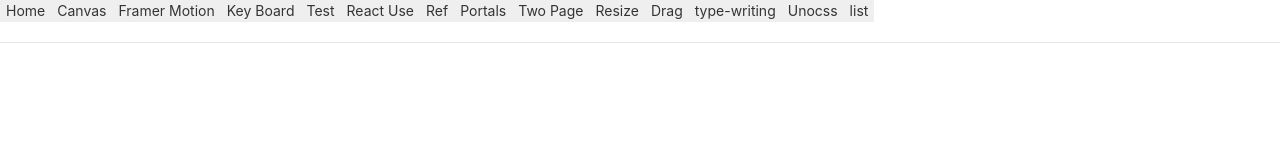
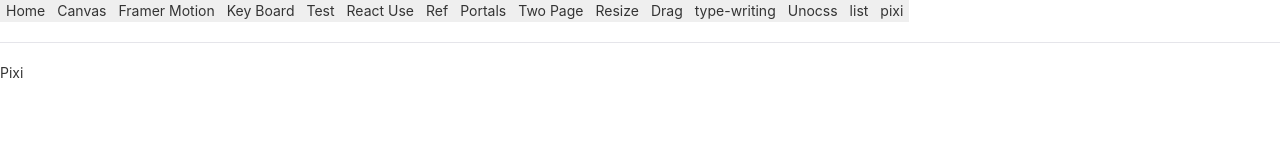
Before and after one commit to cwjjjjj/react-18-study, a React (Vite) app: page /pixi in a window 1280 px wide. Shown: the top 160 px of the page. Built offline with nearby package versions, Linux system fonts and the light colour scheme.

Commit message:
feat: 🎸 test 立即执行函数

```diff
--- a/package.json
+++ b/package.json
@@ -15,8 +15,10 @@
     "@emotion/react": "^11.9.0",
     "@tanstack/react-query": "^4.6.0",
     "@tanstack/react-query-devtools": "^4.6.0",
+    "axios": "^0.27.2",
     "framer-motion": "^7.3.2",
     "path": "^0.12.7",
+    "pixi.js": "^6.5.4",
     "react": "^18.1.0",
     "react-dom": "^18.0.0",
     "react-router-dom": "6",
--- a/src/App.tsx
+++ b/src/App.tsx
@@ -23,6 +23,7 @@ function App() {
         <button onClick={() => navigate("/type-writing")}>type-writing</button>
         <button onClick={() => navigate("/unocss")}>Unocss</button>
         <button onClick={() => navigate("/list")}>list</button>
+        <button onClick={() => navigate("/pixi")}>pixi</button>
       </nav>
       <hr />
       <Route />
--- /dev/null
+++ b/src/components/Pixi.tsx
@@ -0,0 +1,6 @@
+import axios from "axios";
+
+export default function Pixi() {
+  console.log("axios", axios);
+  return <div>Pixi</div>;
+}
--- a/src/components/Route/index.tsx
+++ b/src/components/Route/index.tsx
@@ -13,6 +13,7 @@ import Drag from "../Drag";
 import Typewriting from "../TypeWriting";
 import Unocss from "../Unocss";
 import List from "../List";
+import Pixi from "../Pixi";
 
 export default function index() {
   return (
@@ -31,6 +32,7 @@ export default function index() {
       <Route path="type-writing" element={<Typewriting />} />
       <Route path="unocss" element={<Unocss />} />
       <Route path="list" element={<List />} />
+      <Route path="pixi" element={<Pixi />} />
     </Routes>
   );
 }
--- a/worker.js
+++ b/worker.js
@@ -1,3 +1,24 @@
 setInterval(()=>{
 console.log('@@@',Date.now())
 },100)
+
+
+var test = (function(e){
+  return function(n){
+    console.log('test',e,n)
+  }
+}
+)(123)
+
+
+console.log(test('hhh'))
+
+var kindOf = (function(cache) {
+  // eslint-disable-next-line func-names
+  return function(thing) {
+    console.log('kindOf',thing,cache)
+    return thing
+  }
+})('qq')
+
+console.log(kindOf('test'))
```
Also changed, not shown: 1 other file (tests, documents, lock files or other folders).
